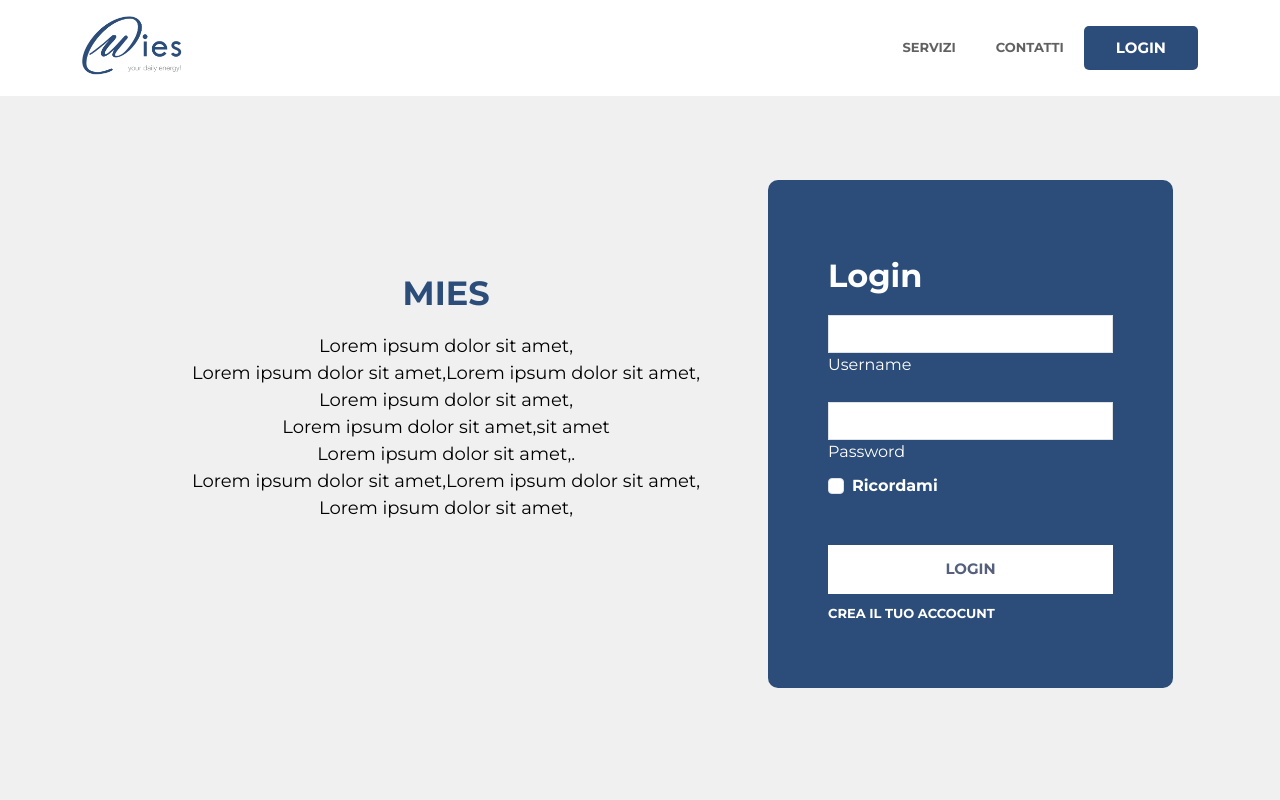
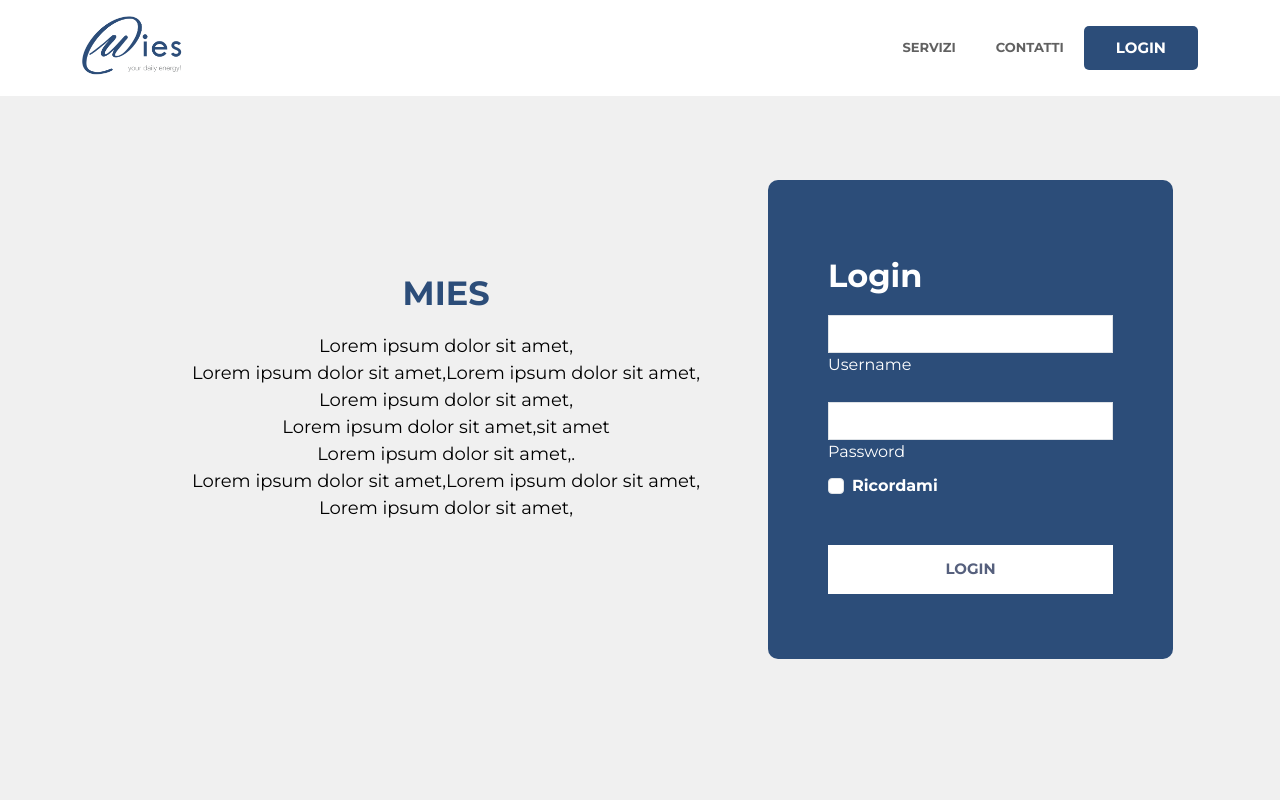
Before and after one commit to TommasoCaccia/mies-front-end, a Next.js app: page /login in a window 1280 px wide. Shown: the top 800 px of the page. Built offline with nearby package versions, Linux system fonts and the light colour scheme.

Commit message:
fix upload file

```diff
--- a/app/login/page.js
+++ b/app/login/page.js
@@ -1,7 +1,35 @@
+"use client";
 import classes from '@/app/login/page.module.css';
 
+const LoginForm = () => {
+    const handleLogin = async (event) => {
+        event.preventDefault();
 
-const LoginForm = () => {
+        const username = event.target.username ? event.target.username.value : undefined;
+        const password = event.target.password ? event.target.password.value : undefined;
+
+        const response = await fetch('http://localhost:8080/Autentication/login', {
+            method: 'POST',
+            credentials: 'include',
+            headers: {
+                'Content-Type': 'application/json'
+            },
+            body: JSON.stringify({ username, password })
+        });
+
+        if (response.ok) {
+            console.log(response);
+            localStorage.setItem("accessoEffettuato", true);
+            const data = await response; // Cambiato da response a response.json()
+            console.log('Risposta del server:', data);
+            console.log('Login effettuato con successo');
+        } else {
+            const text = await response.text();
+            console.log('Errore del server:', text);
+            console.error('Errore durante il login');
+        }
+    };
+
     return (
         <div className={classes.root}>
             <div className={classes.leftSection}>
@@ -18,24 +46,21 @@ const LoginForm = () => {
             </div>
             <div className={classes.login}>
                 <h2 className={`active ${classes.Sign}`}>Login</h2>
-                <form>
+                <form onSubmit={handleLogin}> {/* Aggiunto form con onSubmit */}
                     <div className={`form-group ${classes.GruppoUsername}`}>
-                        <input type="text" className={`form-control ${classes.Username2}`} name="username"/>
+                        <input type="text" className={`form-control ${classes.Username2}`} id="username" name="username" required/>
                         <span className={classes.Username}>Username</span>
                     </div>
                     <div className="form-group">
-                        <input type="password" className={`form-control ${classes.Password2}`} name="password"/>
+                        <input type="password" className={`form-control ${classes.Password2}`} id="password" name="password" required/>
                         <span className={classes.Password}>Password</span>
                     </div>
                     <div className={`form-group form-check ${classes.GruppoRicordami}`}>
                         <input type="checkbox" className={`form-check-input ${classes.Spunta}`} id="checkbox-1-1"/>
-                        <label className={`form-check-label ${classes.Ricordami}`} htmlFor="checkbox-1-1">Ricordami</label>
+                        <label className={`form-check-label ${classes.Ricordami}`}
+                               htmlFor="checkbox-1-1">Ricordami</label>
                     </div>
-                    <button type="submit" className={`btn btn-primary ${classes.Pulsante1}`}>Login
-                    </button>
-                    <div className="nav-item">
-                        <a href="/registrazione" className={`nav-link ${classes.Registrazione}`}>Crea Il Tuo Accocunt</a>
-                    </div>
+                    <button type="submit" className={`btn btn-primary ${classes.Pulsante1}`}>Login</button>
                 </form>
             </div>
         </div>
--- a/app/upload-file/page.js
+++ b/app/upload-file/page.js
@@ -24,6 +24,7 @@ export default function UploadPage() {
         const formData = new FormData();
         formData.append('fileName',file.name)
         formData.append('fileData', file);
+        console.log(formData);
         try {
             const response = await axios.post('http://localhost:8080/files', formData, {
                 headers: {
```
